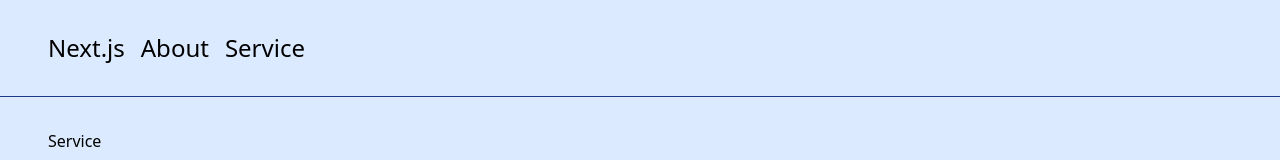
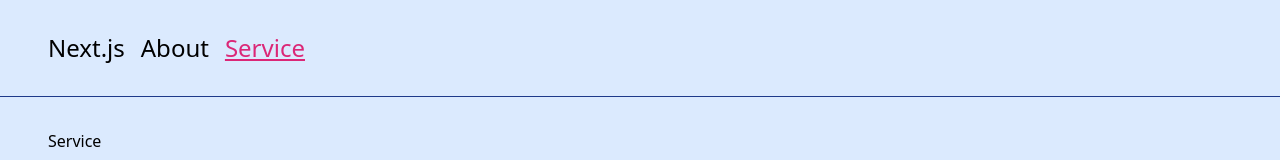
Before and after one commit to yyamazaki1732/try-next, a Next.js app: page /service in a window 1280 px wide. Shown: the top 160 px of the page. Built offline with nearby package versions, Linux system fonts and the light colour scheme.

Commit message:
add: Links components

```diff
--- a/src/components/common/header.tsx
+++ b/src/components/common/header.tsx
@@ -1,12 +1,12 @@
-import Link from "next/link";
+import { Links } from "@/components/parts/links";
 
 export default function Footer() {
   return (
     <header className="py-8 px-12 text-2xl border-b border-blue-900">
       <nav className="flex gap-x-4">
-        <Link href="/">Next.js</Link>
-        <Link href="/about">About</Link>
-        <Link href="/service">Service</Link>
+        <Links path="/" />
+        <Links path="about" />
+        <Links path="service" />
       </nav>
     </header>
   );
--- /dev/null
+++ b/src/components/parts/links.tsx
@@ -0,0 +1,30 @@
+import { usePathname } from "next/navigation";
+import Link from "next/link";
+const pathToHome = "Next.js";
+
+export function Links({ path }) {
+  const pathname = usePathname();
+
+  function CapitalizeFirstString(string) {
+    if (string === "/") {
+      return pathToHome;
+    } else {
+      let first = string.charAt(0).toUpperCase();
+      let rest = string.slice(1);
+      return first + rest;
+    }
+  }
+
+  const pathCapitalized = CapitalizeFirstString(path);
+
+  return (
+    <Link
+      className={`link ${
+        pathname === `/${path}` ? "text-pink-600 underline" : ""
+      }`}
+      href={path}
+    >
+      {pathCapitalized}
+    </Link>
+  );
+}
```
